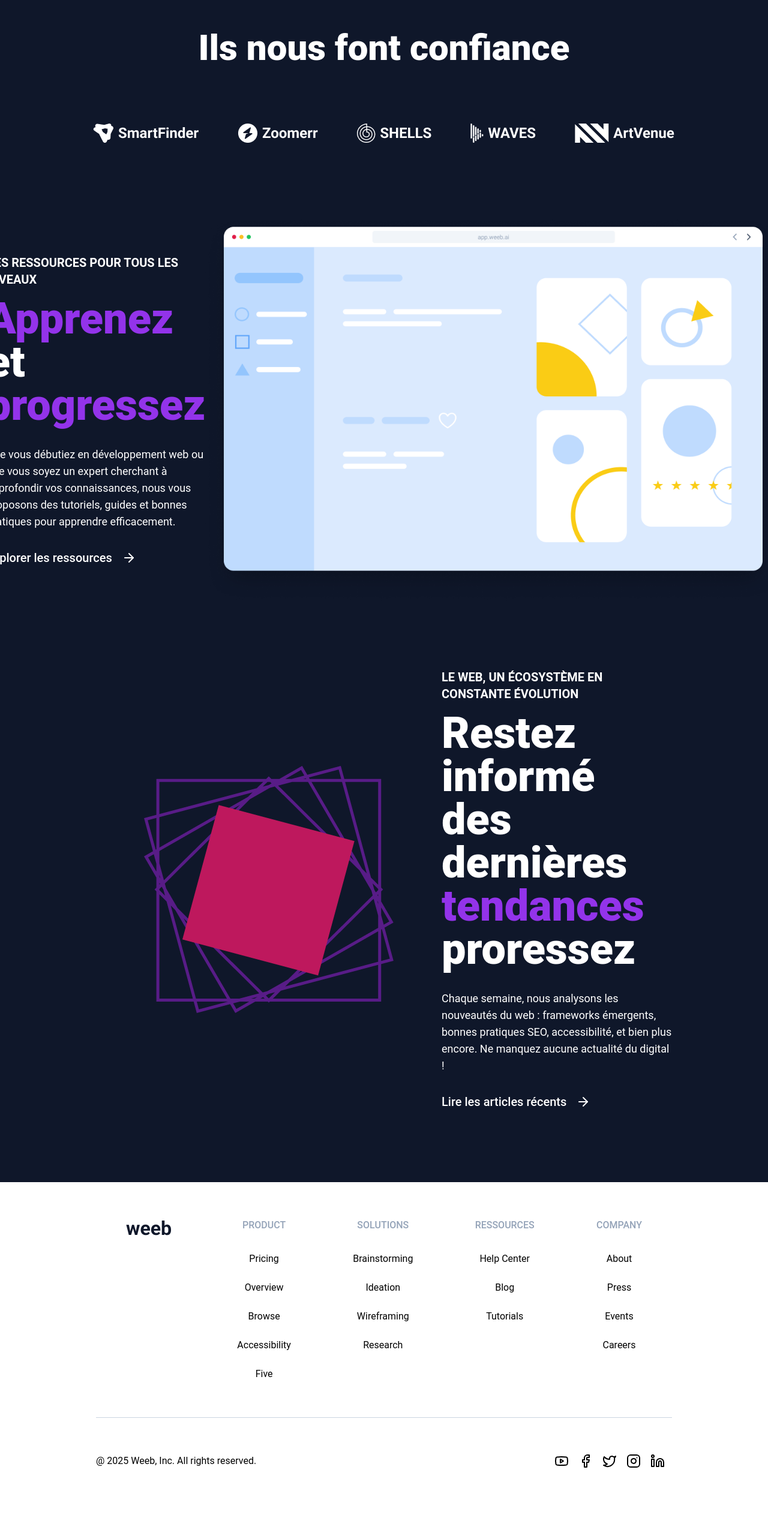
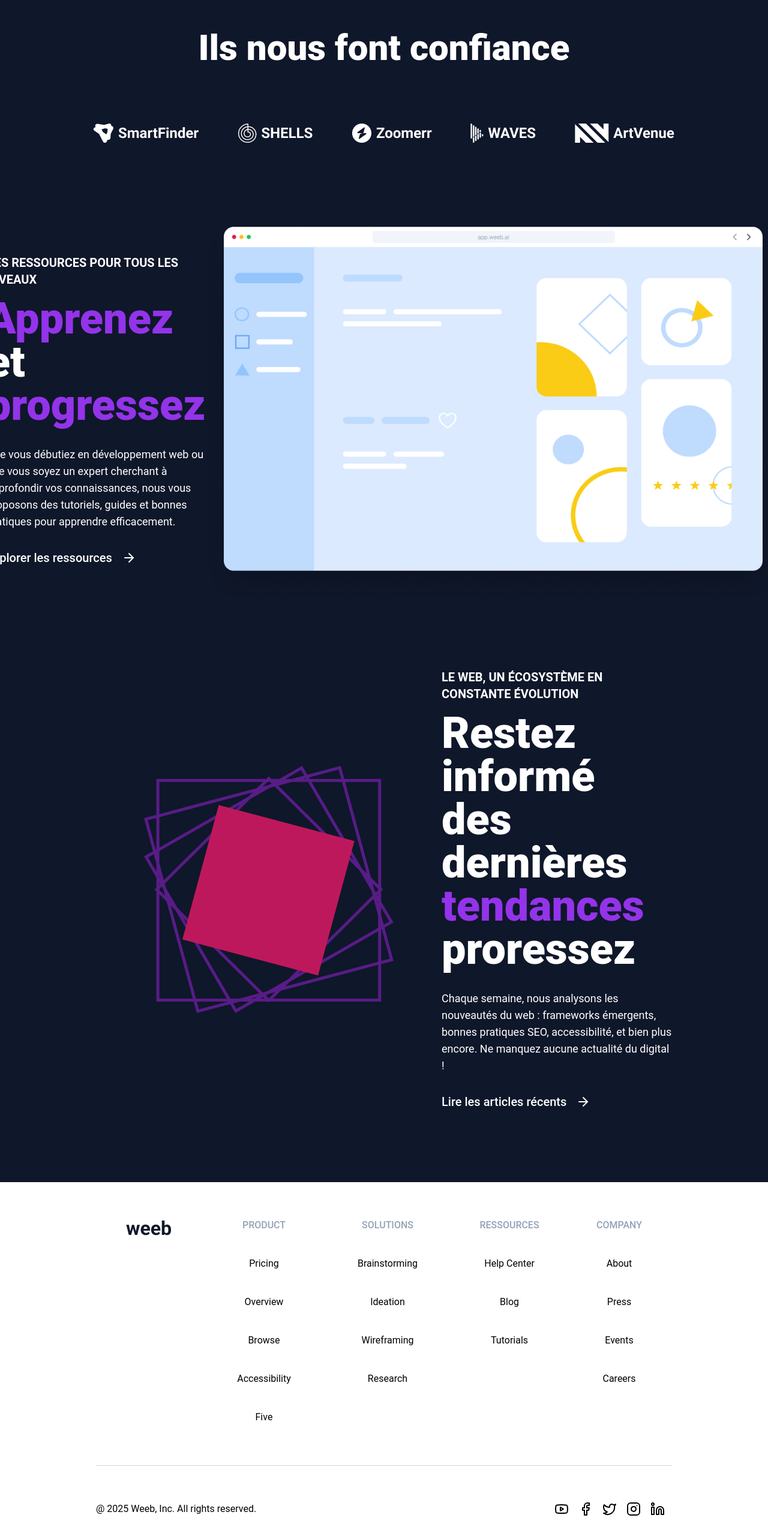
Before and after one commit to PierreSaumet/DST-P1, a React (Vite) app in the folder frontend/: page / in a window 1280 px wide. Shown: the part 1356-3922 px from the top of the page at 60% size. Before the commit the page ends 3884 px from the top, so only its background shows below. Built offline with nearby package versions, Linux system fonts and the light colour scheme.

Commit message:
feat(style): install motion-framer package + add hover + add transform + motion.div

```diff
--- a/frontend/package.json
+++ b/frontend/package.json
@@ -11,6 +11,7 @@
   },
   "dependencies": {
     "@tailwindcss/vite": "^4.1.7",
+    "framer-motion": "^12.12.2",
     "lucide-react": "^0.511.0",
     "react": "^19.1.0",
     "react-dom": "^19.1.0",
--- a/frontend/src/components/Footer.jsx
+++ b/frontend/src/components/Footer.jsx
@@ -13,31 +13,63 @@ function Footer() {
 
         <div class="my-2 flex flex-col items-start text-base font-normal md:items-center lg:my-10">
           <h2 class="text-blue-gray my-5 font-medium">PRODUCT</h2>
-          <Link class="my-3">Pricing</Link>
-          <Link class="my-3">Overview</Link>
-          <Link class="my-3">Browse</Link>
-          <Link class="my-3">Accessibility</Link>
-          <Link class="my-3">Five</Link>
+          <Link class="focus:outline-main-text my-3 rounded p-2 focus:outline-2 focus:outline-offset-2">
+            Pricing
+          </Link>
+          <Link class="focus:outline-main-text my-3 rounded p-2 focus:outline-2 focus:outline-offset-2">
+            Overview
+          </Link>
+          <Link class="focus:outline-main-text my-3 rounded p-2 focus:outline-2 focus:outline-offset-2">
+            Browse
+          </Link>
+          <Link class="focus:outline-main-text my-3 rounded p-2 focus:outline-2 focus:outline-offset-2">
+            Accessibility
+          </Link>
+          <Link class="focus:outline-main-text my-3 rounded p-2 focus:outline-2 focus:outline-offset-2">
+            Five
+          </Link>
         </div>
         <div class="my-2 flex flex-col items-start text-base font-normal md:items-center lg:my-10">
           <h2 class="text-blue-gray my-5 font-medium">SOLUTIONS</h2>
-          <Link class="my-3">Brainstorming</Link>
-          <Link class="my-3">Ideation</Link>
-          <Link class="my-3">Wireframing</Link>
-          <Link class="my-3">Research</Link>
+          <Link class="focus:outline-main-text my-3 rounded p-2 focus:outline-2 focus:outline-offset-2">
+            Brainstorming
+          </Link>
+          <Link class="focus:outline-main-text my-3 rounded p-2 focus:outline-2 focus:outline-offset-2">
+            Ideation
+          </Link>
+          <Link class="focus:outline-main-text my-3 rounded p-2 focus:outline-2 focus:outline-offset-2">
+            Wireframing
+          </Link>
+          <Link class="focus:outline-main-text my-3 rounded p-2 focus:outline-2 focus:outline-offset-2">
+            Research
+          </Link>
         </div>
         <div class="my-2 flex flex-col items-start text-base font-normal md:items-center lg:my-10">
           <h2 class="text-blue-gray my-5 font-medium">RESSOURCES</h2>
-          <Link class="my-3">Help Center</Link>
-          <Link class="my-3">Blog</Link>
-          <Link class="my-3">Tutorials</Link>
+          <Link class="focus:outline-main-text my-3 rounded p-2 focus:outline-2 focus:outline-offset-2">
+            Help Center
+          </Link>
+          <Link class="focus:outline-main-text my-3 rounded p-2 focus:outline-2 focus:outline-offset-2">
+            Blog
+          </Link>
+          <Link class="focus:outline-main-text my-3 rounded p-2 focus:outline-2 focus:outline-offset-2">
+            Tutorials
+          </Link>
         </div>
         <div class="my-2 flex flex-col items-start text-base font-normal md:items-center lg:my-10">
           <h2 class="text-blue-gray my-5 font-medium">COMPANY</h2>
-          <Link class="my-3">About</Link>
-          <Link class="my-3">Press</Link>
-          <Link class="my-3">Events</Link>
-          <Link class="my-3">Careers</Link>
+          <Link class="focus:outline-main-text my-3 rounded p-2 focus:outline-2 focus:outline-offset-2">
+            About
+          </Link>
+          <Link class="focus:outline-main-text my-3 rounded p-2 focus:outline-2 focus:outline-offset-2">
+            Press
+          </Link>
+          <Link class="focus:outline-main-text my-3 rounded p-2 focus:outline-2 focus:outline-offset-2">
+            Events
+          </Link>
+          <Link class="focus:outline-main-text my-3 rounded p-2 focus:outline-2 focus:outline-offset-2">
+            Careers
+          </Link>
         </div>
       </div>
 
--- a/frontend/src/components/Header.jsx
+++ b/frontend/src/components/Header.jsx
@@ -16,7 +16,7 @@ function Header() {
           </Link>
           <Link
             to="/contact"
-            className="hidden items-center p-4 text-xl font-medium md:flex"
+            className="hover:text-main-text hidden items-center p-4 text-xl font-medium md:flex"
           >
             Contact
           </Link>
@@ -25,7 +25,7 @@ function Header() {
         <div className="hidden items-center md:flex">
           {" "}
           {/* Right Part */}
-          <Link to="/login" className="mx-4 text-base">
+          <Link to="/login" className="hover:text-main-text mx-4 text-base">
             Se connecter
           </Link>
           <button className="bg-main-text mx-4 transform rounded-lg px-4 py-2 text-white transition duration-300 ease-in-out hover:scale-110">
--- a/frontend/src/components/Home/Learn.jsx
+++ b/frontend/src/components/Home/Learn.jsx
@@ -23,7 +23,7 @@ function Learn() {
           efficacement.{" "}
         </p>
 
-        <Link class="justify-content mx-auto flex items-center text-xl font-medium xl:mx-0">
+        <Link class="justify-content hover:text-main-text mx-auto flex items-center text-xl font-medium xl:mx-0">
           Explorer les ressources <ArrowRight size={24} class="mx-4" />
         </Link>
       </div>
--- a/frontend/src/components/Home/StayTuned.jsx
+++ b/frontend/src/components/Home/StayTuned.jsx
@@ -29,7 +29,7 @@ function StayTuned() {
           Ne manquez aucune actualité du digital !
         </p>
 
-        <Link class="justify-content mx-auto flex items-center text-xl font-medium xl:mx-0">
+        <Link class="justify-content hover:text-main-text mx-auto flex items-center text-xl font-medium xl:mx-0">
           Lire les articles récents
           <ArrowRight size={24} class="mx-4" />
         </Link>
--- a/frontend/src/components/Home/Trust.jsx
+++ b/frontend/src/components/Home/Trust.jsx
@@ -1,3 +1,5 @@
+import { motion } from "framer-motion";
+
 import SmartFinder from "../../assets/confidence/smartfinder.png";
 import Zoomer from "../../assets/confidence/zoomer.png";
 import Shells from "../../assets/confidence/shells.png";
@@ -12,35 +14,67 @@ function Trust() {
       </h2>
 
       <div class="mt-[80px] flex flex-col content-center justify-center md:flex-row">
+        <motion.div
+          initial={{ scale: 0.5, rotate: 0 }}
+          animate={{ scale: 1, rotate: 360 }}
+          transition={{ duration: 2.2 }}
+          className=""
+        >
           <img
             src={SmartFinder}
             alt="logo smartfinder"
             class="my-4 max-h-[32px] md:mx-4 lg:mx-8"
           />
-
+        </motion.div>
+        <motion.div
+          initial={{ scale: 0.5, rotate: 0 }}
+          animate={{ scale: 1, rotate: -360 }}
+          transition={{ duration: 1 }}
+          className=""
+        >
+          <img
+            src={Shells}
+            alt="logo Shells"
+            class="my-4 max-h-[32px] md:mx-4 lg:mx-8"
+          />
+        </motion.div>
+        <motion.div
+          initial={{ scale: 0.5, rotate: -180 }}
+          animate={{ scale: 1, rotate: 360 }}
+          transition={{ duration: 3 }}
+          className=""
+        >
           <img
             src={Zoomer}
             alt="logo Zoomer"
             class="my-4 max-h-[32px] md:mx-4 lg:mx-8"
           />
-
-        <img
-          src={Shells}
-          alt="logo Shells"
-          class="my-4 max-h-[32px] md:mx-4 lg:mx-8"
-        />
-
+        </motion.div>
+        <motion.div
+          initial={{ scale: 0.5, rotate: -360 }}
+          animate={{ scale: 1, rotate: 0 }}
+          transition={{ duration: 1.4 }}
+          className=""
+        >
           <img
             src={Waves}
             alt="logo Waves"
             class="my-4 max-h-[32px] md:mx-4 lg:mx-8"
           />
+        </motion.div>
 
+        <motion.div
+          initial={{ scale: 0.5, rotate: 0 }}
+          animate={{ scale: 1, rotate: -360 }}
+          transition={{ duration: 2 }}
+          className=""
+        >
           <img
             src={Artvenue}
             alt="logo Artvenue"
             class="my-4 max-h-[32px] md:mx-4 lg:mx-8"
           />
+        </motion.div>
       </div>
     </section>
   );
```
Also changed, not shown: 1 other file (tests, documents, lock files or other folders). Lines whose indentation alone changed are shown as unchanged.
